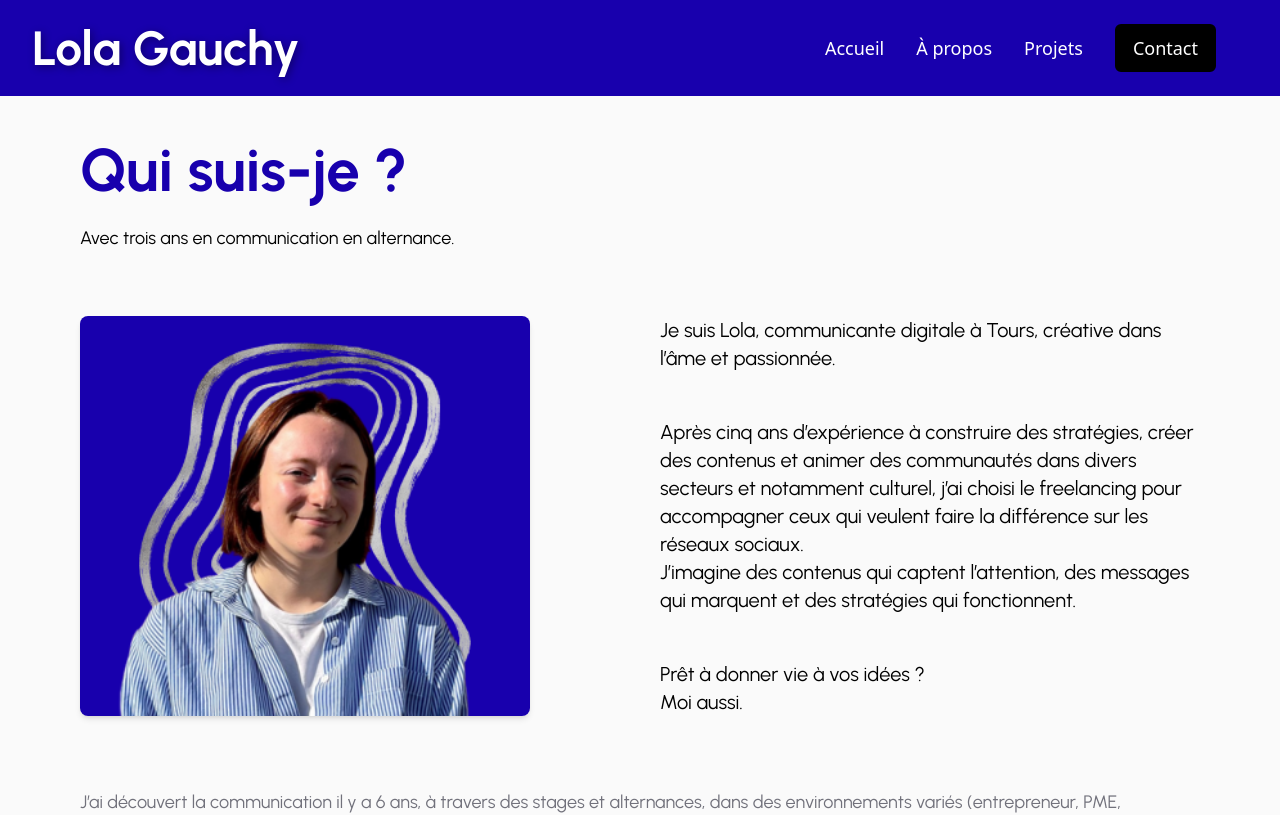
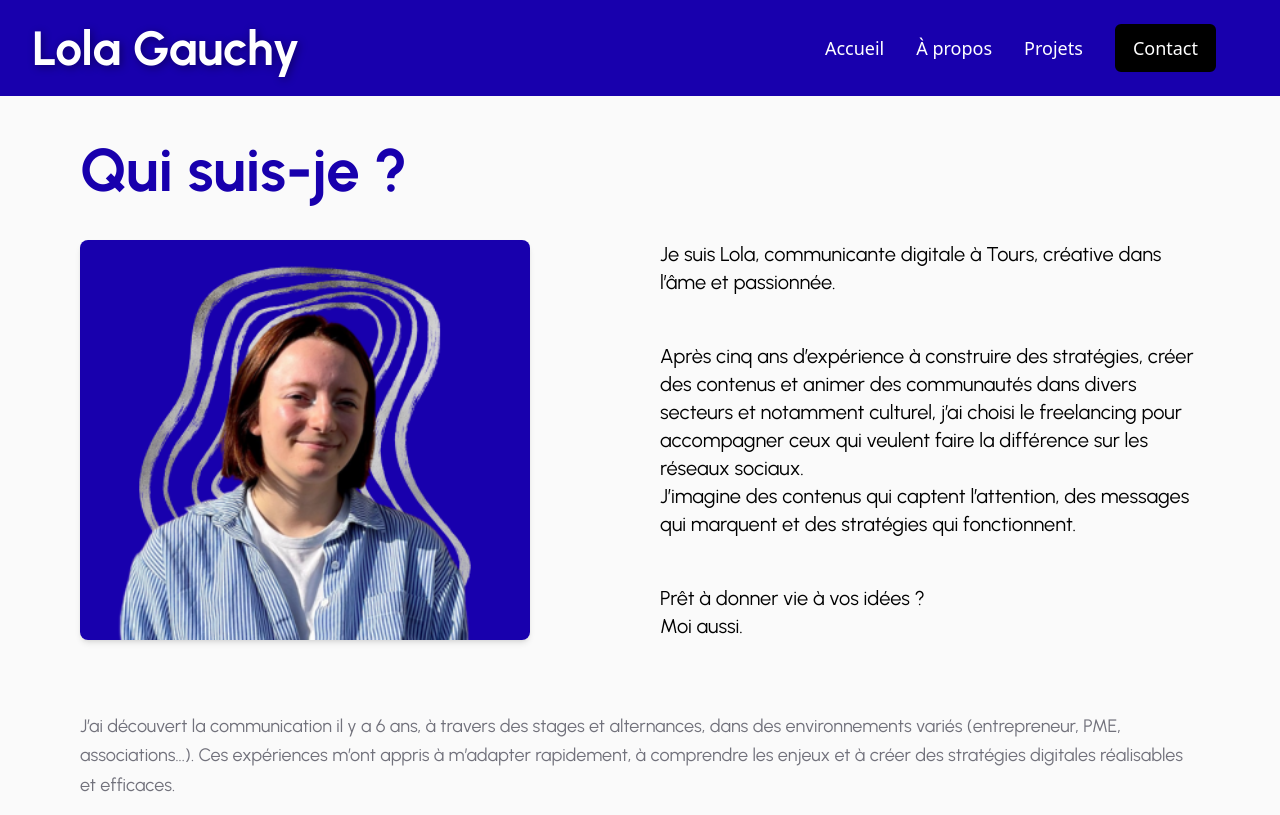
Before and after one commit to JevinFC/portfolioLola, a Next.js app: page /about in a window 1280 px wide. Shown: the top 815 px of the page. Built offline with nearby package versions, Linux system fonts and the light colour scheme.

Commit message:
Remove redundant paragraph from About section

```diff
--- a/app/about/page.tsx
+++ b/app/about/page.tsx
@@ -19,9 +19,7 @@ export default function About() {
           Qui suis-je ?
         </h2>
 
-        <p className="text-black text-lg mb-6 mt-6 text-left">
-          Avec trois ans en communication en alternance.
-        </p>
+
       </SlideLeftOnScroll>
     </div>
 
```
